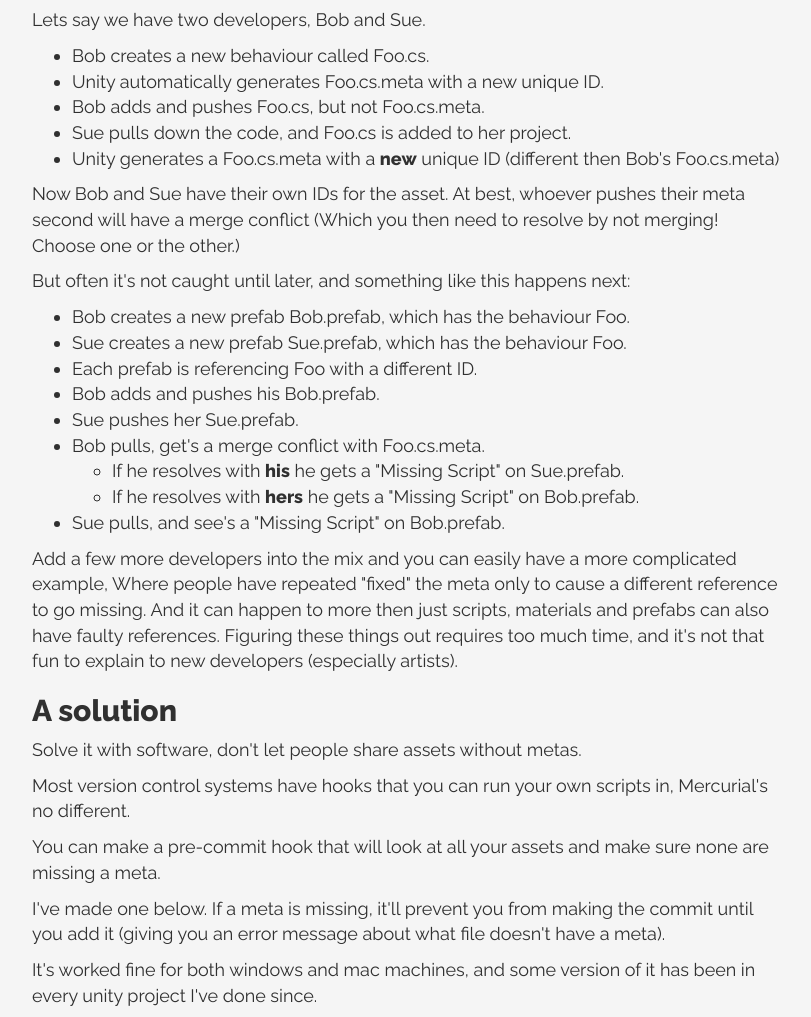
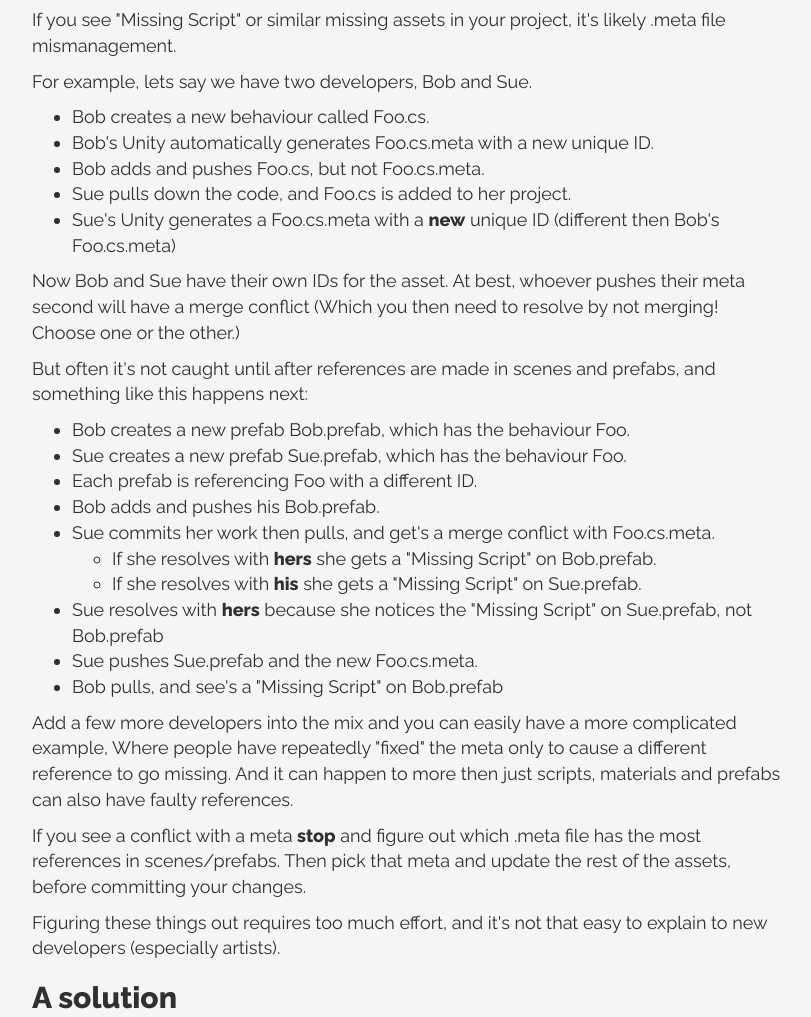
Before and after one commit to mikedmcfarland/mikedmcfarland.github.io, a plain HTML site: page posts/never-forget-to-commit-a-unity3d-meta-file-again/index.html in a window 1280 px wide. Shown: the part 522-1539 px from the top of the page, without its empty margins (38-849 px from the left). Drawn offline with nearby package versions, Linux system fonts and the light colour scheme; a small style sheet from the web is missing.

Commit message:
commit via publish command

```diff
--- a/posts/never-forget-to-commit-a-unity3d-meta-file-again/index.html
+++ b/posts/never-forget-to-commit-a-unity3d-meta-file-again/index.html
@@ -24,18 +24,22 @@ When you're serialized data references the wrong id, then you get missing refere
 <h2 id="sec-2">What the problem looks like</h2>
 <div class="outline-text-2" id="text-2">
 <p>
-Lets say we have two developers, Bob and Sue.
+If you see "Missing Script" or similar missing assets in  your project, it's likely .meta file mismanagement.
+</p>
+
+<p>
+For example, lets say we have two developers, Bob and Sue.
 </p>
 <ul class="org-ul">
 <li>Bob creates a new behaviour called Foo.cs.
 </li>
-<li>Unity automatically generates Foo.cs.meta with a new unique ID.
+<li>Bob's Unity automatically generates Foo.cs.meta with a new unique ID.
 </li>
 <li>Bob adds and pushes Foo.cs, but not Foo.cs.meta.
 </li>
 <li>Sue pulls down the code, and Foo.cs is added to her project.
 </li>
-<li>Unity generates a Foo.cs.meta with a <b>new</b> unique ID (different then Bob's Foo.cs.meta)
+<li>Sue's Unity generates a Foo.cs.meta with a <b>new</b> unique ID (different then Bob's Foo.cs.meta)
 </li>
 </ul>
 
@@ -45,7 +49,7 @@ will have a merge conflict (Which you then need to resolve by not merging! Choos
 </p>
 
 <p>
-But often it's not caught until later, and something like this happens next:
+But often it's not caught until after references are made in scenes and prefabs, and something like this happens next:
 </p>
 <ul class="org-ul">
 <li>Bob creates a new prefab Bob.prefab, which has the behaviour Foo.
@@ -56,25 +60,35 @@ But often it's not caught until later, and something like this happens next:
 </li>
 <li>Bob adds and pushes his Bob.prefab.
 </li>
-<li>Sue pushes her Sue.prefab.
+<li>Sue commits her work then pulls, and get's a merge conflict with Foo.cs.meta.
+<ul class="org-ul">
+<li>If she resolves with <b>hers</b> she gets a "Missing Script" on Bob.prefab.
 </li>
-<li>Bob pulls, get's a merge conflict with Foo.cs.meta.
-<ul class="org-ul">
-<li>If he resolves with <b>his</b> he gets a "Missing Script" on Sue.prefab.
-</li>
-<li>If he resolves with <b>hers</b> he gets a "Missing Script" on Bob.prefab.
+<li>If she resolves with <b>his</b> she gets a "Missing Script" on Sue.prefab.
 </li>
 </ul>
 </li>
-<li>Sue pulls, and see's a "Missing Script" on Bob.prefab.
+<li>Sue resolves with <b>hers</b> because she notices the "Missing Script" on Sue.prefab, not Bob.prefab
+</li>
+<li>Sue pushes Sue.prefab and the new Foo.cs.meta.
+</li>
+<li>Bob pulls, and see's a "Missing Script" on Bob.prefab
 </li>
 </ul>
 
 <p>
 Add a few more developers into the mix and you can easily have a more complicated example,
-Where people have repeated "fixed" the meta only to cause a different reference to go missing.
+Where people have repeatedly "fixed" the meta only to cause a different reference to go missing.
 And it can happen to more then just scripts, materials and prefabs can also have faulty references.
-Figuring these things out requires too much time, and it's not that fun to explain to new developers (especially artists).
+</p>
+
+<p>
+If you see a conflict with a meta <b>stop</b> and figure out which .meta file has the most references in scenes/prefabs.
+Then pick that meta and update the rest of the assets, before committing your changes.
+</p>
+
+<p>
+Figuring these things out requires too much effort, and it's not that easy to explain to new developers (especially artists).
 </p>
 </div>
 </div>
--- a/rss.xml
+++ b/rss.xml
@@ -1,5 +1,5 @@
 <?xml version="1.0" encoding="UTF-8"?>
-<rss xmlns:dc="http://purl.org/dc/elements/1.1/" xmlns:content="http://purl.org/rss/1.0/modules/content/" xmlns:atom="http://www.w3.org/2005/Atom" version="2.0"><channel><title><![CDATA[Thrown for a loop]]></title><description><![CDATA[Thrown for a loop]]></description><link>http://thrownforaloop.com</link><generator>metalsmith-feed</generator><lastBuildDate>Wed, 17 Jun 2015 01:55:47 GMT</lastBuildDate><atom:link href="http://thrownforaloop.com/rss.xml" rel="self" type="application/rss+xml"/><author><![CDATA[Michael McFarland]]></author><item><title><![CDATA[Never forget to commit a Unity3d meta file again]]></title><description><![CDATA[<p>
+<rss xmlns:dc="http://purl.org/dc/elements/1.1/" xmlns:content="http://purl.org/rss/1.0/modules/content/" xmlns:atom="http://www.w3.org/2005/Atom" version="2.0"><channel><title><![CDATA[Thrown for a loop]]></title><description><![CDATA[Thrown for a loop]]></description><link>http://thrownforaloop.com</link><generator>metalsmith-feed</generator><lastBuildDate>Wed, 17 Jun 2015 16:33:50 GMT</lastBuildDate><atom:link href="http://thrownforaloop.com/rss.xml" rel="self" type="application/rss+xml"/><author><![CDATA[Michael McFarland]]></author><item><title><![CDATA[Never forget to commit a Unity3d meta file again]]></title><description><![CDATA[<p>
 If you've ever worked on a team using Unity3d, somebody has forgotten to commit a .meta file.
 It's fairly easy to do, and pretty hard to notice you're doing it (things still work for you).
 I've been bitten by this mistake plenty, from myself and others.
```
